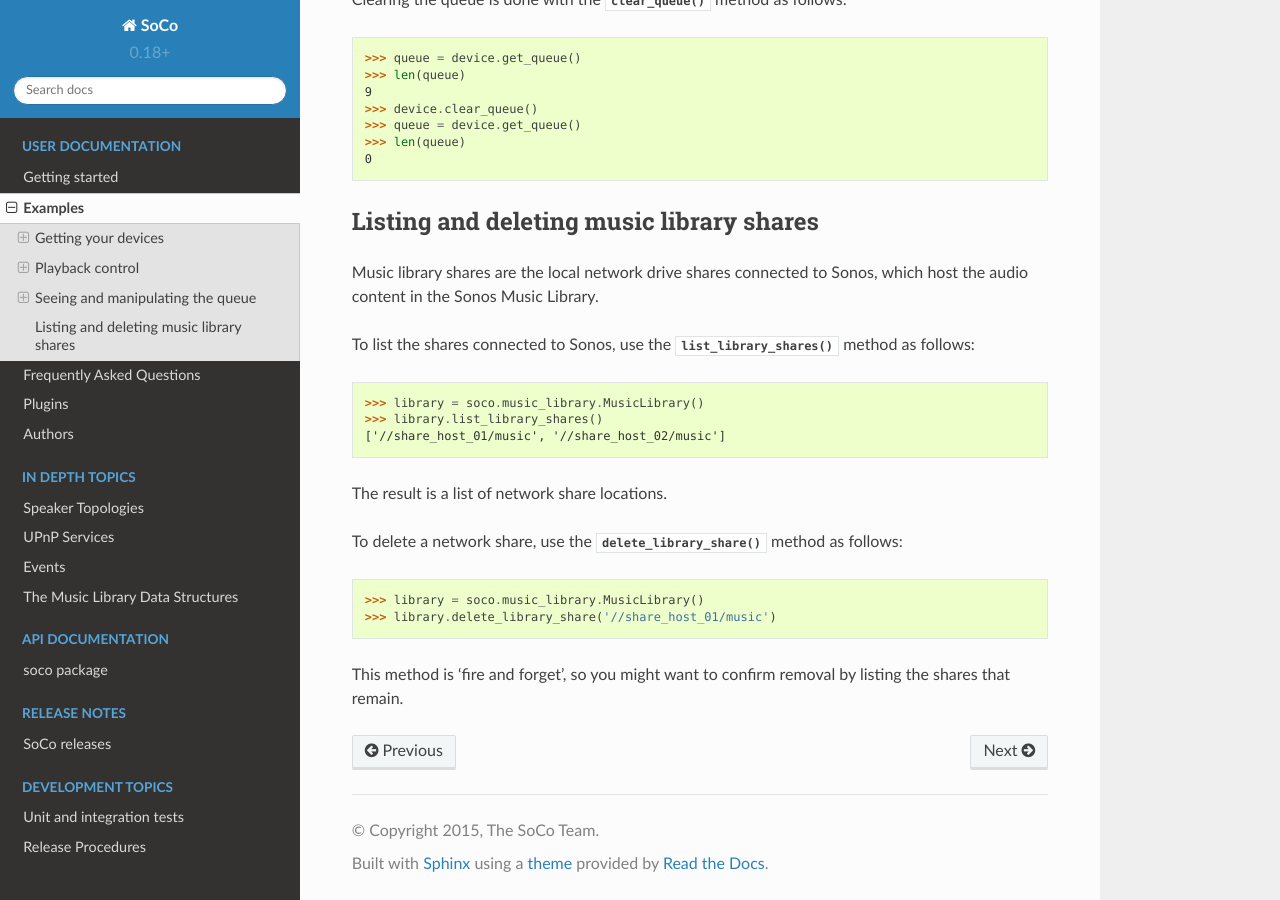
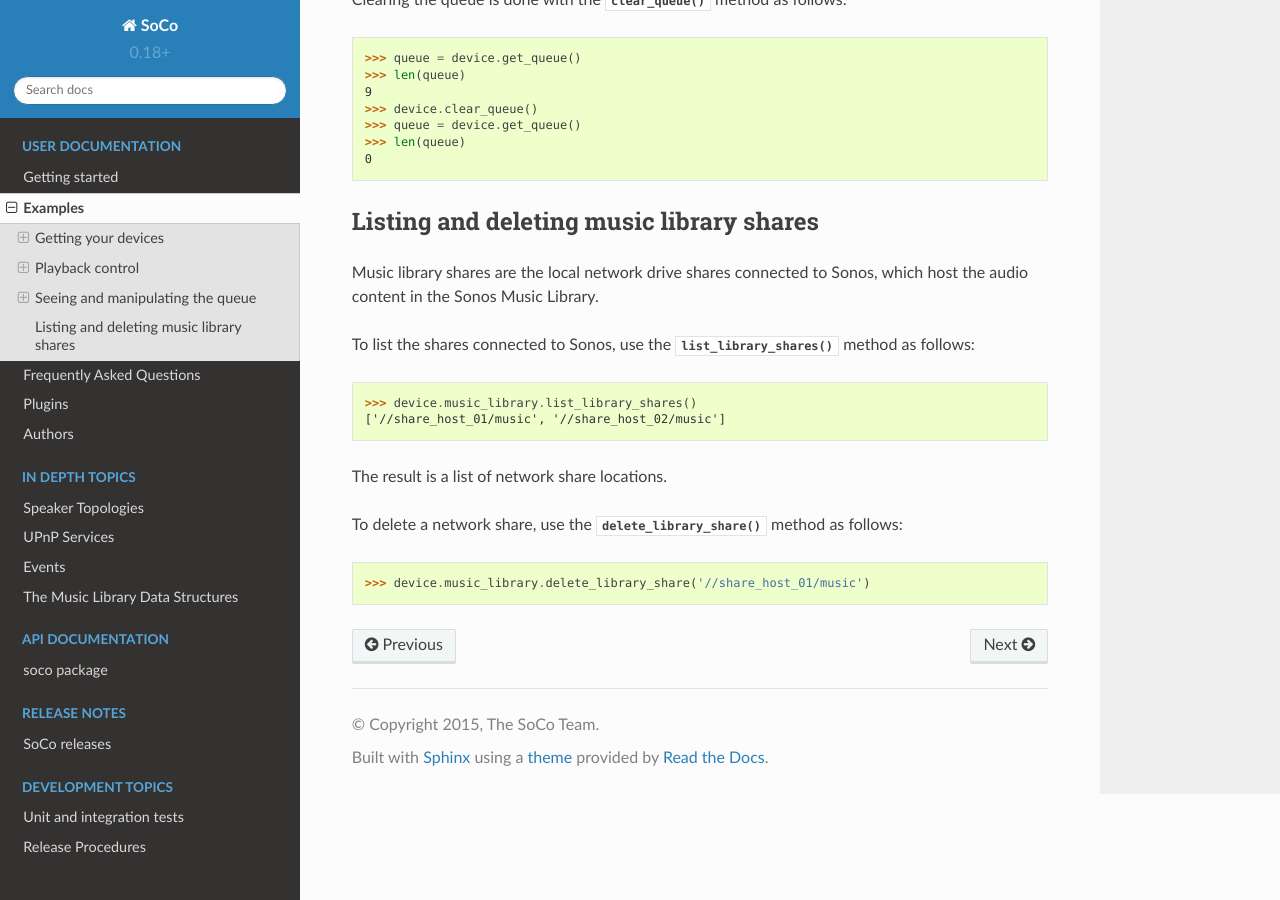
Before and after one commit to SoCo/SoCo, a Sphinx documentation site: the page built from doc/examples.rst, in a window 1280 px wide and 900 px high, scrolled down 2934 px. Built offline with Sphinx 7.4.7 and the Read the Docs theme 2.0.0, drawn with Linux system fonts in a browser that asks for light colours.

Commit message:
Address second round of review comments.

```diff
--- a/doc/examples.rst
+++ b/doc/examples.rst
@@ -170,8 +170,7 @@ Sonos, which host the audio content in the Sonos Music Library.
 To list the shares connected to Sonos, use the
 :meth:`~soco.music_library.MusicLibrary.list_library_shares` method as follows::
 
-  >>> library = soco.music_library.MusicLibrary()
-  >>> library.list_library_shares()
+  >>> device.music_library.list_library_shares()
   ['//share_host_01/music', '//share_host_02/music']
 
 The result is a list of network share locations.
@@ -179,8 +178,4 @@ The result is a list of network share locations.
 To delete a network share, use the
 :meth:`~soco.music_library.MusicLibrary.delete_library_share` method as follows::
 
-  >>> library = soco.music_library.MusicLibrary()
-  >>> library.delete_library_share('//share_host_01/music')
-
-This method is 'fire and forget', so you might want to confirm removal
-by listing the shares that remain.
+  >>> device.music_library.delete_library_share('//share_host_01/music')
```
Also changed, not shown: 1 other file.
